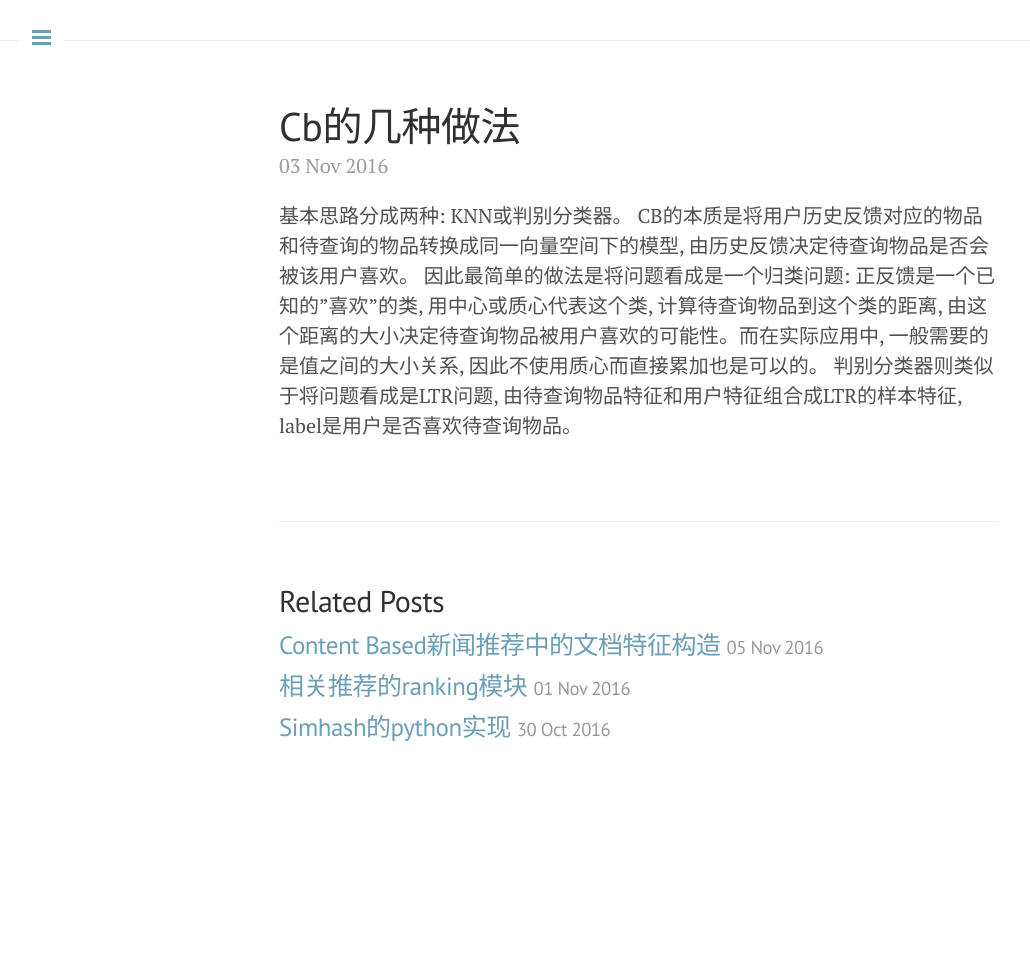
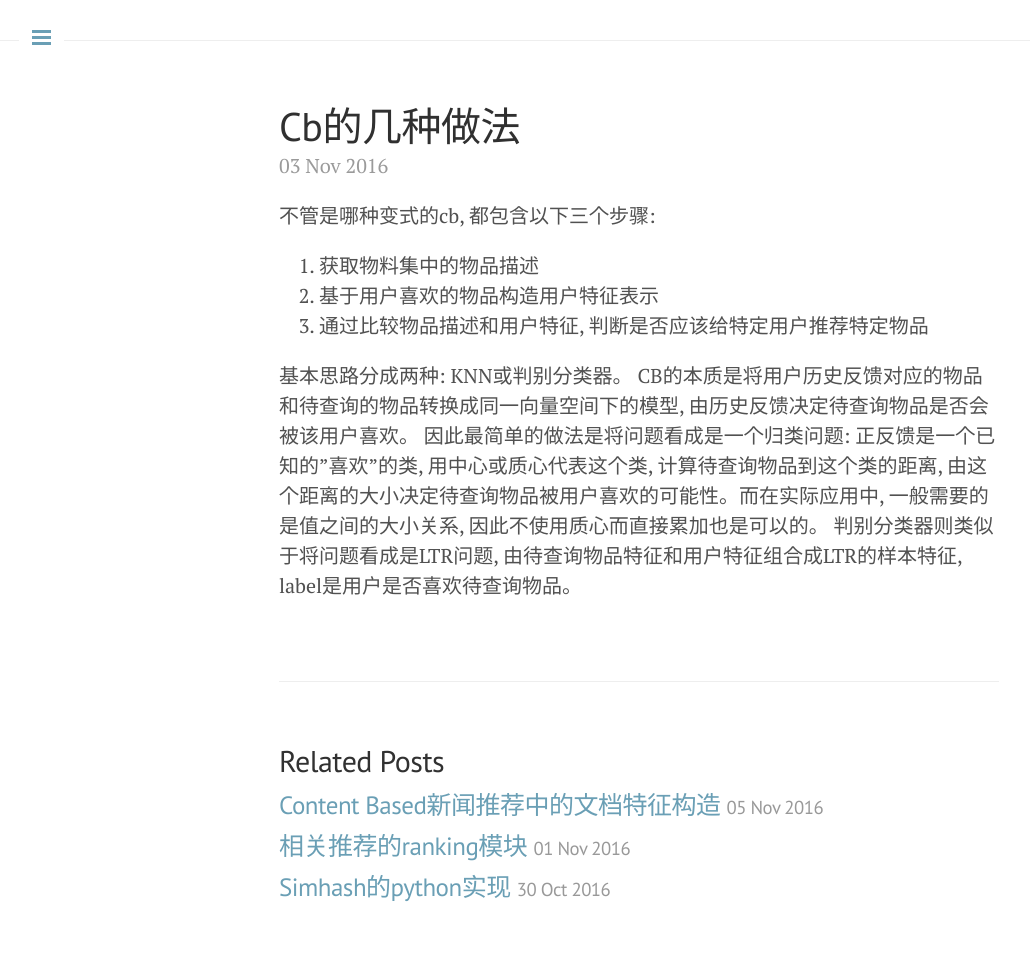
Before and after one commit to nomadcube/nomadcube.github.io, a Jekyll site: the page built from _posts/2016-11-03-cb的几种做法.md, in a window 1280 px wide. Shown: the whole page, without its empty margins (1-1031 px from the left). Built offline with Jekyll 4.4.1, drawn with Linux system fonts in a browser that asks for light colours; comment, search, counter and statistics services are not loaded; before the commit the page ends 900 px from its top, so only the background shows below that.

Commit message:
新文章

```diff
--- a/_posts/2016-11-03-cb的几种做法.md
+++ b/_posts/2016-11-03-cb的几种做法.md
@@ -3,6 +3,12 @@ layout: post
 tags: 推荐算法
 ---
 
+不管是哪种变式的cb, 都包含以下三个步骤:
+
+1. 获取物料集中的物品描述
+2. 基于用户喜欢的物品构造用户特征表示
+3. 通过比较物品描述和用户特征, 判断是否应该给特定用户推荐特定物品
+
 基本思路分成两种: KNN或判别分类器。
 CB的本质是将用户历史反馈对应的物品和待查询的物品转换成同一向量空间下的模型, 由历史反馈决定待查询物品是否会被该用户喜欢。
 因此最简单的做法是将问题看成是一个归类问题: 正反馈是一个已知的"喜欢"的类, 用中心或质心代表这个类, 计算待查询物品到这个类的距离, 由这个距离的大小决定待查询物品被用户喜欢的可能性。而在实际应用中, 一般需要的是值之间的大小关系, 因此不使用质心而直接累加也是可以的。
```
